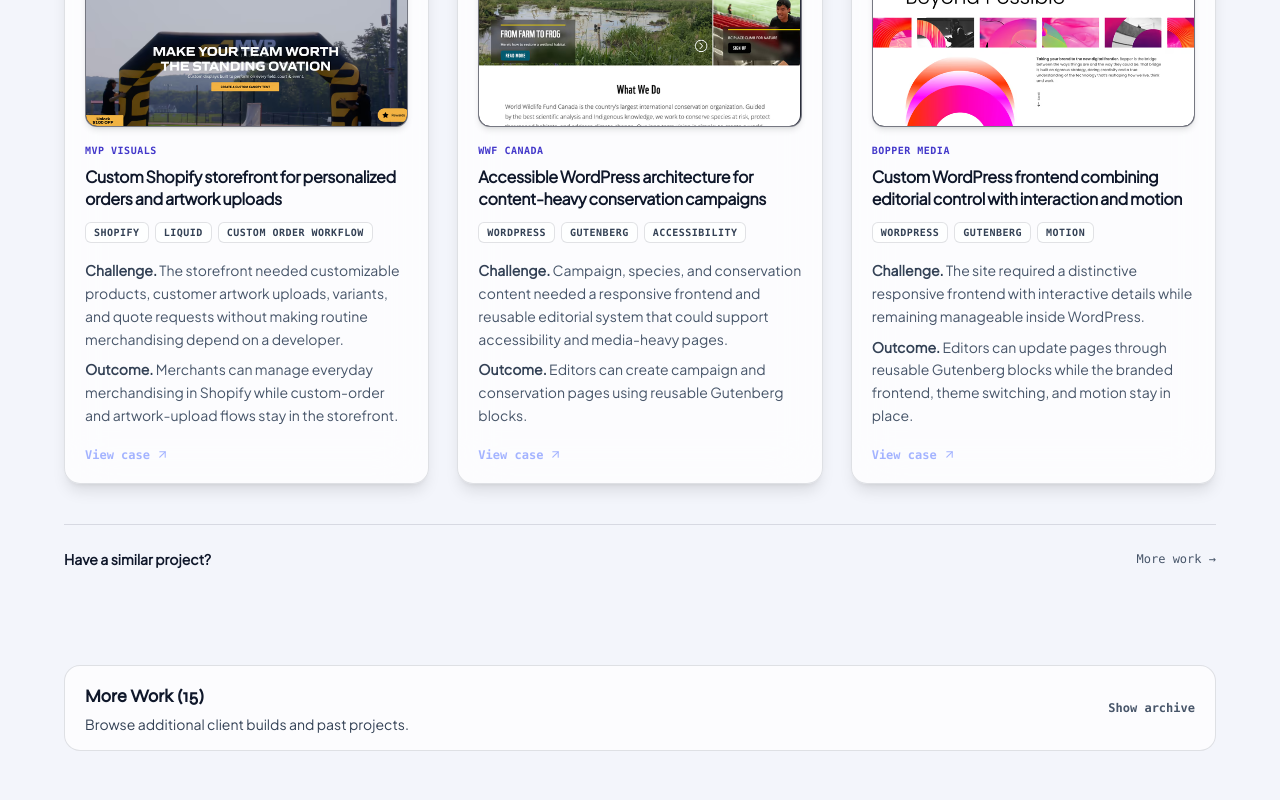
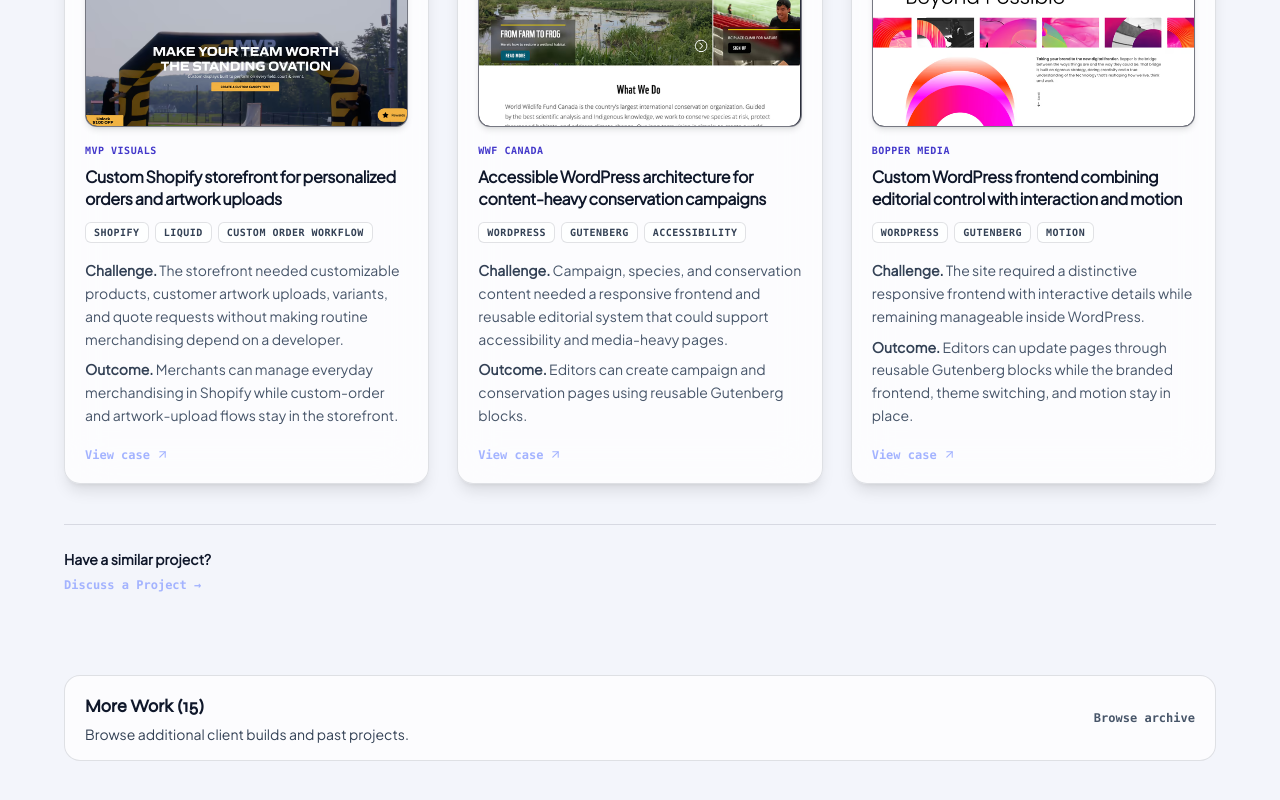
Before and after one commit to dbaik/dbaik.github.io, a React (Vite) app in the folder portfolio/: page / in a window 1280 px wide. Shown: the part 1178-1978 px from the top of the page. Built offline with nearby package versions, Linux system fonts and the light colour scheme.

Commit message:
fix: tighten mobile hero and case study CTAs

```diff
--- a/portfolio/src/components/Hero.tsx
+++ b/portfolio/src/components/Hero.tsx
@@ -100,7 +100,7 @@
     <section
       ref={heroRef}
       id="hero"
-      className="relative flex min-h-0 flex-col justify-center overflow-visible bg-[#070b15] pt-24 pb-10 px-4 sm:min-h-[90vh] sm:pt-28 sm:pb-16 sm:px-6 lg:px-8 scroll-mt-20 md:scroll-mt-24 border-b border-white/5"
+      className="relative flex min-h-0 flex-col justify-start overflow-visible bg-[#070b15] pt-24 pb-6 px-4 sm:px-6 md:min-h-[90vh] md:justify-center md:pt-28 md:pb-16 lg:px-8 scroll-mt-20 md:scroll-mt-24 border-b border-white/5"
     >
       <div className="pointer-events-none absolute inset-0 z-0 overflow-hidden" aria-hidden="true">
         <div className="absolute -top-32 left-1/2 -translate-x-1/2 h-[450px] w-[800px] rounded-full bg-indigo-600/10 blur-[130px]" />
@@ -169,7 +169,7 @@
             </div>
           </div>
 
-          <div className="hidden w-full min-w-0 justify-center overflow-visible px-2 py-10 lg:col-span-6 lg:flex" style={{ perspective: '1100px' }}>
+          <div className="hidden w-full min-w-0 justify-center overflow-visible px-2 py-10 max-lg:h-0 max-lg:min-h-0 max-lg:p-0 max-lg:overflow-hidden lg:col-span-6 lg:flex" style={{ perspective: '1100px' }}>
             <div
               ref={portraitRef}
               className="origin-center w-full max-w-[33rem] overflow-visible"
--- a/portfolio/src/components/ProjectsShowcase.tsx
+++ b/portfolio/src/components/ProjectsShowcase.tsx
@@ -139,7 +139,7 @@
       {/* 1. FEATURED WORK SECTION */}
       <section
         id="featured-work"
-        className="relative bg-[#070b15] py-14 sm:py-20 lg:py-24 px-4 sm:px-6 lg:px-8"
+        className="relative bg-[#070b15] pt-14 pb-16 sm:pt-20 sm:pb-20 lg:pt-24 px-4 sm:px-6 lg:px-8"
       >
         <div className="mx-auto max-w-6xl">
 
@@ -227,24 +227,19 @@
             })}
           </div>
 
-          <div className="mt-10 flex flex-col sm:flex-row sm:items-center sm:justify-between gap-3 border-t border-white/10 pt-6">
-            <button
-              type="button"
-              onClick={() => scrollToSection('#contact')}
-              className="font-sans text-sm font-semibold text-white hover:text-indigo-300 transition-colors cursor-pointer focus-visible:ring-2 focus-visible:ring-indigo-400 focus-visible:outline-none rounded"
-            >
+          <div className="mt-10 border-t border-white/10 pt-6">
+            <p className="font-sans text-sm font-semibold text-white">
               Have a similar project?
-            </button>
+            </p>
             <a
-              href="#archive"
+              href="#contact"
               onClick={(e) => {
                 e.preventDefault();
-                setArchiveOpen(true);
-                scrollToSection('#archive');
+                scrollToSection('#contact');
               }}
-              className="font-mono text-xs text-slate-400 hover:text-white transition-colors focus-visible:ring-2 focus-visible:ring-indigo-400 focus-visible:outline-none rounded"
+              className="mt-2 inline-flex items-center font-mono text-xs font-semibold text-indigo-300 hover:text-white transition-colors focus-visible:ring-2 focus-visible:ring-indigo-400 focus-visible:outline-none rounded"
             >
-              More work →
+              Discuss a Project →
             </a>
           </div>
 
@@ -268,7 +263,7 @@
                   Browse additional client builds and past projects.
                 </span>
               </span>
-              <span className="font-mono text-xs font-semibold text-slate-400 group-open:hidden">Show archive</span>
+              <span className="font-mono text-xs font-semibold text-slate-400 group-open:hidden">Browse archive</span>
               <span className="font-mono text-xs font-semibold text-slate-400 hidden group-open:inline">Hide archive</span>
             </summary>
 
```
